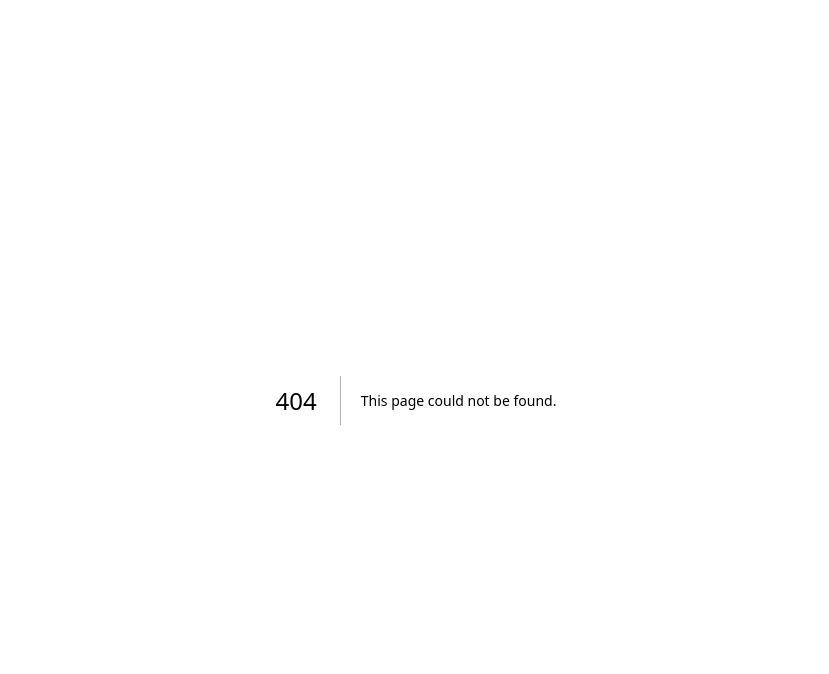
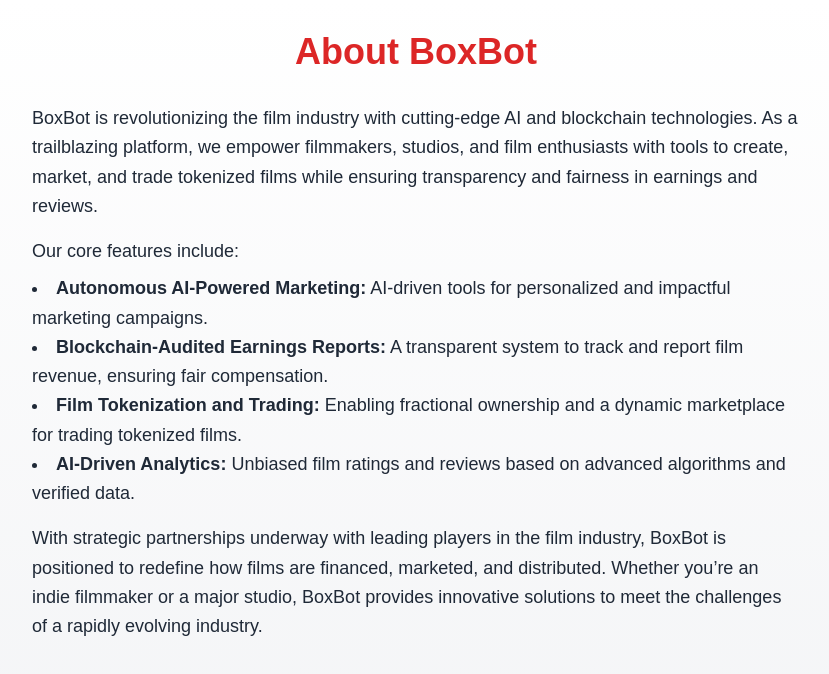
Before and after one commit to jwick101/boxbotwebsitealpha, a Next.js app: page /about in a window 1280 px wide. Before the commit this address had no page. Shown: the top 674 px of the page, without its empty margins (224-1053 px from the left). Built offline with nearby package versions, Linux system fonts and the light colour scheme.

Commit message:
commit "about"

```diff
--- /dev/null
+++ b/app/about/page.js
@@ -0,0 +1,50 @@
+"use client";
+
+export default function About() {
+  return (
+    <div className="min-h-screen bg-gradient-to-b from-white to-gray-100 text-gray-800 p-8">
+      <h1 className="text-4xl font-extrabold text-red-600 text-center mb-8">
+        About BoxBot
+      </h1>
+      <div className="max-w-3xl mx-auto text-lg leading-relaxed">
+        <p className="mb-4">
+          BoxBot is revolutionizing the film industry with cutting-edge AI and
+          blockchain technologies. As a trailblazing platform, we empower
+          filmmakers, studios, and film enthusiasts with tools to create,
+          market, and trade tokenized films while ensuring transparency and
+          fairness in earnings and reviews.
+        </p>
+        <p className="mb-4">
+          Our core features include:
+          <ul className="list-disc list-inside mt-2">
+            <li>
+              <strong>Autonomous AI-Powered Marketing:</strong> AI-driven tools
+              for personalized and impactful marketing campaigns.
+            </li>
+            <li>
+              <strong>Blockchain-Audited Earnings Reports:</strong> A
+              transparent system to track and report film revenue, ensuring fair
+              compensation.
+            </li>
+            <li>
+              <strong>Film Tokenization and Trading:</strong> Enabling
+              fractional ownership and a dynamic marketplace for trading
+              tokenized films.
+            </li>
+            <li>
+              <strong>AI-Driven Analytics:</strong> Unbiased film ratings and
+              reviews based on advanced algorithms and verified data.
+            </li>
+          </ul>
+        </p>
+        <p>
+          With strategic partnerships underway with leading players in the film
+          industry, BoxBot is positioned to redefine how films are financed,
+          marketed, and distributed. Whether you’re an indie filmmaker or a
+          major studio, BoxBot provides innovative solutions to meet the
+          challenges of a rapidly evolving industry.
+        </p>
+      </div>
+    </div>
+  );
+}
--- a/app/roadmap/page.js
+++ b/app/roadmap/page.js
@@ -1,6 +1,10 @@
 "use client";
 
+import { useRouter } from "next/navigation";
+
 export default function Roadmap() {
+  const router = useRouter();
+
   const roadmap = [
     {
       title: "Phase 1: MVP Development",
@@ -14,6 +18,7 @@ export default function Roadmap() {
         - Blockchain-Audited Earnings Reports: Fully transparent, blockchain-audited reports combat distributor corruption and ensure fair compensation.
         - AI-Generated Honest Film Ratings: Leveraging AI algorithms to provide unbiased ratings based on audience data and box office performance.
         - Unbiased Film Reviews and Ratings: A decentralized platform for reviews, free from traditional industry bias.
+        - Autonomous Film Marketing Service: An innovative, AI-driven marketing platform to create and execute promotional campaigns, streamlining film promotion for indie filmmakers.
       `,
     },
     {
@@ -37,9 +42,22 @@ export default function Roadmap() {
 
   return (
     <div className="min-h-screen bg-gradient-to-b from-white to-gray-100 text-gray-800 p-8">
+      {/* Back to Home Button */}
+      <div className="mb-8">
+        <button
+          onClick={() => router.push("/")}
+          className="bg-red-600 text-white px-6 py-2 rounded-md shadow-md hover:bg-red-500 transition"
+        >
+          Back to Home
+        </button>
+      </div>
+
+      {/* Roadmap Heading */}
       <h1 className="text-4xl font-extrabold text-red-600 text-center mb-8">
         BoxBot Roadmap
       </h1>
+
+      {/* Roadmap Content */}
       <div className="flex flex-col space-y-8">
         {roadmap.map((phase, index) => (
           <div
```
